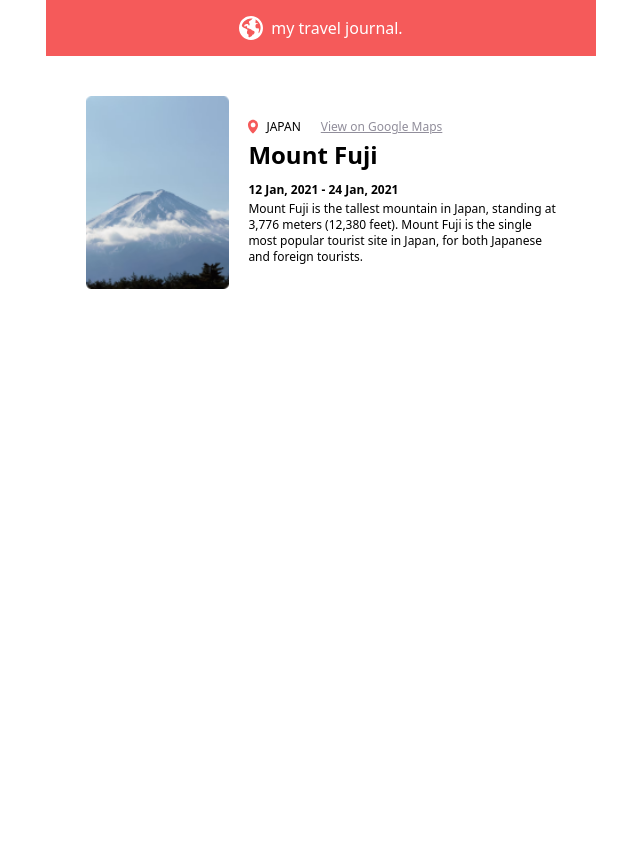
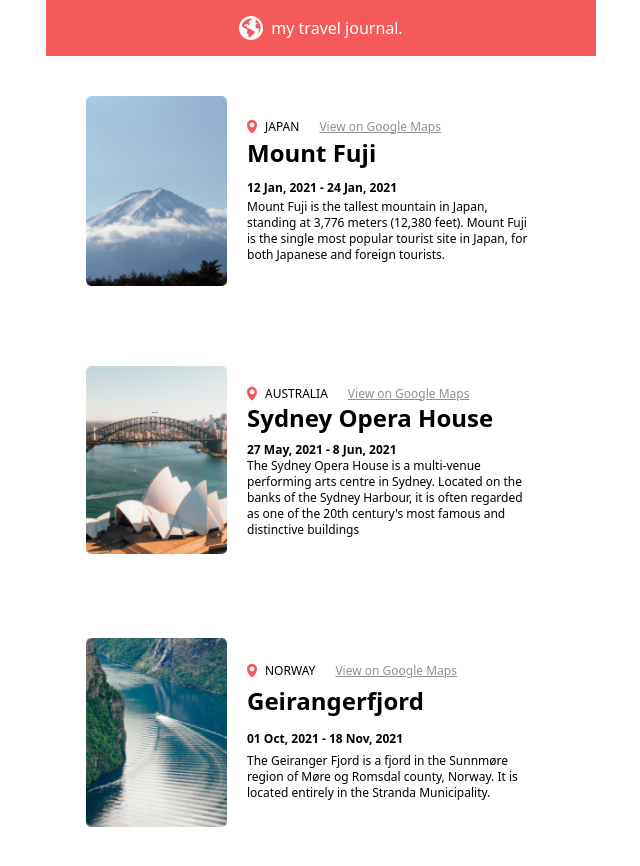
Before and after one commit to InshutiSouvede/travel_agency, a React (Vite) app: page / in a window 1280 px wide. Shown: the whole page, without its empty margins (319-959 px from the left). Before the commit the page ends 800 px from the top, so only its background shows below. Built offline with nearby package versions, Linux system fonts and the light colour scheme.

Commit message:
Add more data in a dynamic way

```diff
--- a/src/App.jsx
+++ b/src/App.jsx
@@ -1,14 +1,23 @@
 import './App.css'
 import Card from './components/Card'
 import Nav from './components/Nav'
+import data from './data'
 function App() {
-
+  // console.log(data)
+  const cards = data.map((el)=>{
+    return <Card
+    img={el.img}
+    place= {el.place}
+    title = {el.title}
+    duration = {el.duration}
+    description = {el.description}
+    />
+  })
   return (
     <div className='w-[550px] m-auto'>
       <Nav />
-      <Card />
-
-    </div>
+      {cards}
+      </div>
   )
 }
 
--- a/src/components/Card.jsx
+++ b/src/components/Card.jsx
@@ -1,20 +1,22 @@
 import fuji from '../assets/images/fuji.png'
 import map from '../assets/icons/map.svg'
-export default function Nav() {
+export default function Card(props) {
+    console.log("prope",props)
     return (
-        <section className='p-10 flex gap-[19px] '>
-            <div className="card--img w-[470px] ">
-                <img src={fuji} className='w-full' alt="fuji" />
+        <section className='p-10 grid grid-cols-[30%_60%] gap-5  '>
+            <div className="card--img">
+                {/* relative path from the public folder */}
+                <img src={`../src/assets/images/${props.img}`}  className='w-full' alt="fuji" />
             </div>
             <div className='text-xs flex flex-col justify-evenly py-5'>
                 <div className="card-- flex gap-5 ">
                     <div className='flex gap-2'><img src={map} alt="map" />
-                        <span className='uppercase'>Japan</span></div>
+                        <span className='uppercase'>{props.place}</span></div>
                     <a className='underline text-[#918E9B]' href="#">View on Google Maps</a>
                 </div>
-                <h1 className="card--title h-10 font-bold text-2xl">Mount Fuji</h1>
-                <h3 className="card--subtitle font-bold">12 Jan, 2021 - 24 Jan, 2021</h3>
-                <p className="card--description">Mount Fuji is the tallest mountain in Japan, standing at 3,776 meters (12,380 feet). Mount Fuji is the single most popular tourist site in Japan, for both Japanese and foreign tourists.</p>
+                <h1 className="card--title h-10 font-bold text-2xl">{props.title}</h1>
+                <h3 className="card--subtitle font-bold">{props.duration}</h3>
+                <p className="card--description">{props.description}</p>
             </div>
 
         </section>
--- /dev/null
+++ b/src/data.js
@@ -0,0 +1,23 @@
+export default [
+    {
+        img: 'fuji.png',
+        place: "Japan",
+        title: "Mount Fuji",
+        duration: "12 Jan, 2021 - 24 Jan, 2021",
+        description: "Mount Fuji is the tallest mountain in Japan, standing at 3,776 meters (12,380 feet). Mount Fuji is the single most popular tourist site in Japan, for both Japanese and foreign tourists."
+    },
+    {
+        img: 'sydney.png',
+        place: "Australia",
+        title: "Sydney Opera House",
+        duration: "27 May, 2021 - 8 Jun, 2021",
+        description: "The Sydney Opera House is a multi-venue performing arts centre in Sydney. Located on the banks of the Sydney Harbour, it is often regarded as one of the 20th century's most famous and distinctive buildings"
+    },
+    {
+        img: 'jord.png',
+        place: "Norway",
+        title: "Geirangerfjord",
+        duration: "01 Oct, 2021 - 18 Nov, 2021",
+        description: "The Geiranger Fjord is a fjord in the Sunnmøre region of Møre og Romsdal county, Norway. It is located entirely in the Stranda Municipality."
+    },
+]
```
